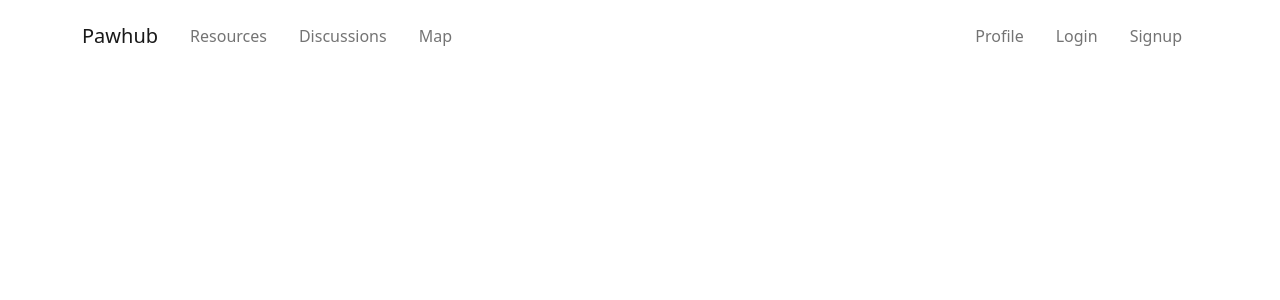
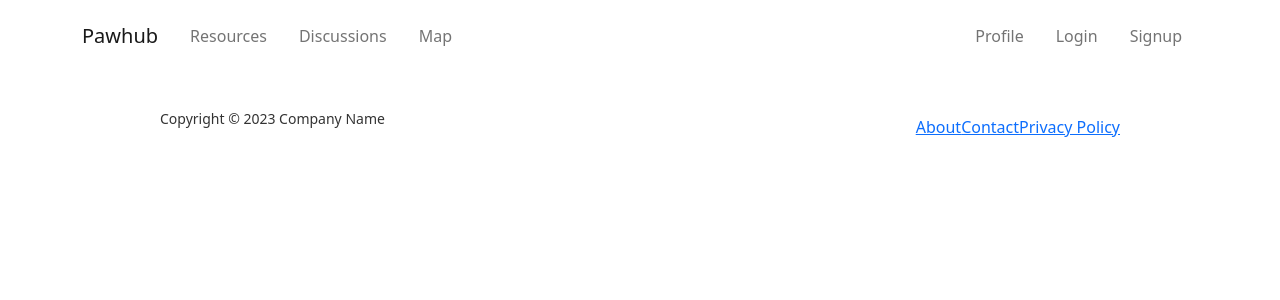
Before and after one commit to t-iffany/pawhub, a React (Create React App) app in the folder pawhub-frontend/: page / in a window 1280 px wide. Shown: the top 300 px of the page. Built offline with nearby package versions, Linux system fonts and the light colour scheme.

Commit message:
create footer component

```diff
--- a/pawhub-frontend/src/App.js
+++ b/pawhub-frontend/src/App.js
@@ -9,6 +9,7 @@ import 'bootstrap/dist/css/bootstrap.min.css';
 import { BrowserRouter as Router, Route, Routes } from 'react-router-dom';
 import { useState, useEffect } from "react";
 import DiscussionDetails from './components/Discussion/DiscussionDetails';
+import Footer from './components/Footer';
 
 function App() {
   const [currentUser, setCurrentUser] = useState(null);
@@ -34,6 +35,7 @@ function App() {
             <Route path="/profile" element={<Profile currentUser={currentUser} setCurrentUser={setCurrentUser}/>} />
           </Routes>
         </div>
+        <Footer />
       </div>
     </Router>
   );
--- /dev/null
+++ b/pawhub-frontend/src/components/Footer.jsx
@@ -0,0 +1,40 @@
+import React from "react";
+import { Link } from "react-router-dom";
+
+const styles = {
+  footer: {
+    backgroundColor: "transparent",
+    color: "white",
+    padding: "20px 0",
+  },
+  container: {
+    display: "flex",
+    justifyContent: "space-between",
+    alignItems: "center",
+    maxWidth: "960px",
+    margin: "0 auto",
+  },
+  copyright: {
+    fontSize: "14px",
+  },
+  links: {
+    display: "flex",
+  },
+};
+
+const Footer = () => {
+  return (
+    <footer style={styles.footer}>
+      <div style={styles.container}>
+        <p style={styles.copyright}>Copyright &copy; 2023 Company Name</p>
+        <div style={styles.links}>
+          <Link to="#">About</Link>
+          <Link to="#">Contact</Link>
+          <Link to="#">Privacy Policy</Link>
+        </div>
+      </div>
+    </footer>
+  );
+};
+
+export default Footer;
```
